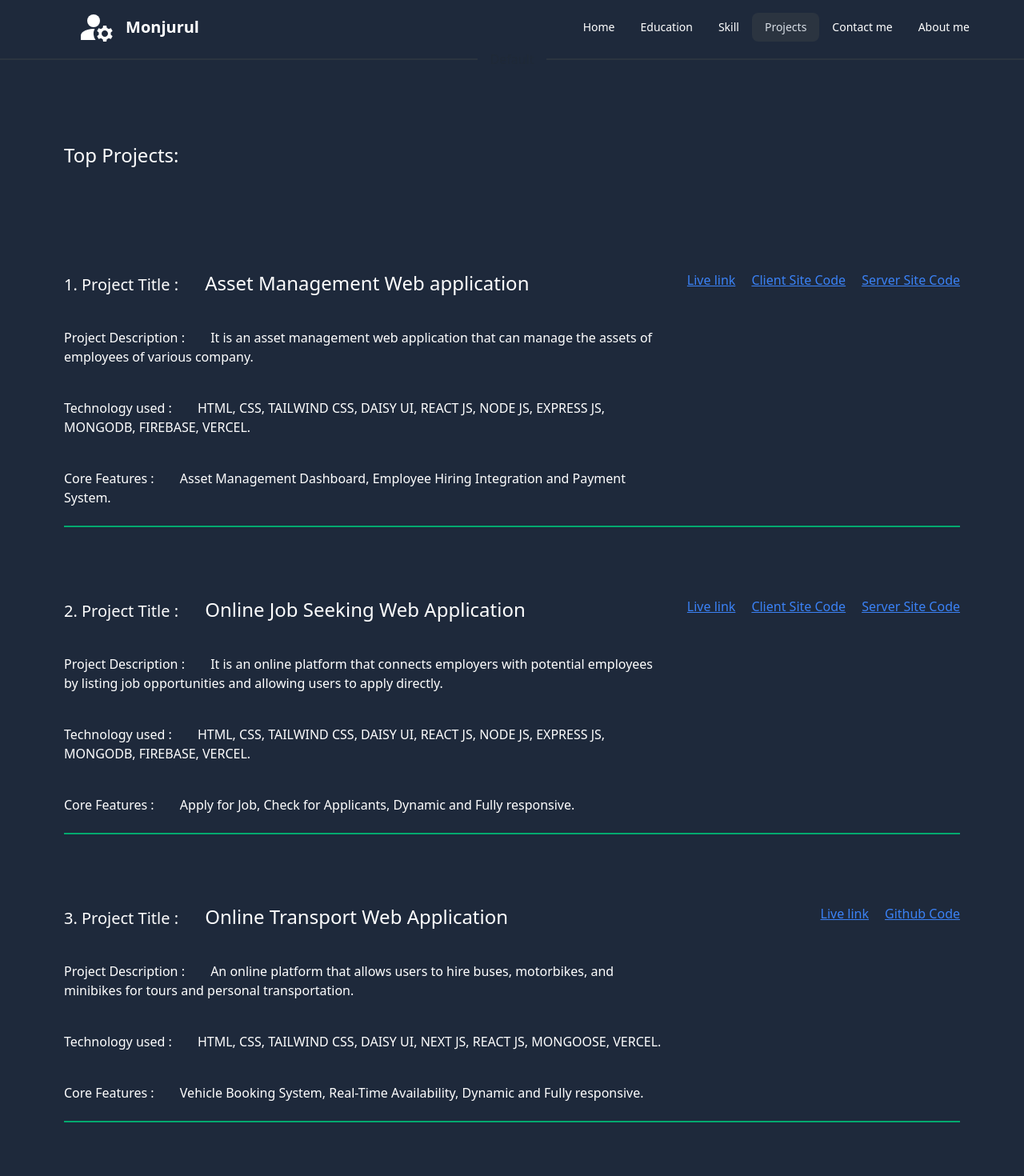
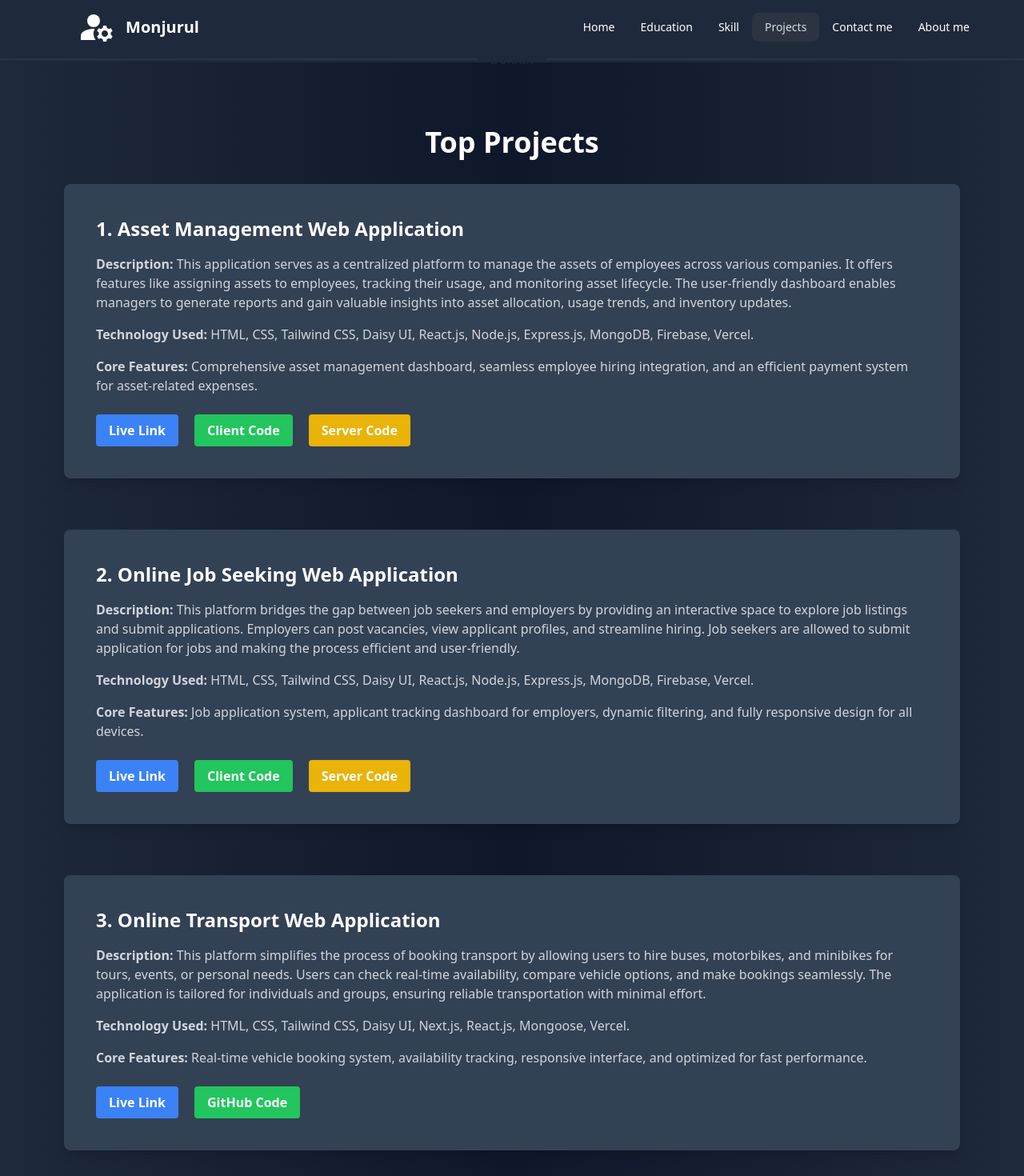
Before and after one commit to Monjurul-190629/Portfolio_website, a React (Vite) app: page /Project in a window 1280 px wide. Shown: the top 1470 px of the page at 80% size. Built offline with nearby package versions, Linux system fonts and the light colour scheme.

Commit message:
some designs are changed

```diff
--- a/src/Pages/Home/Banner.jsx
+++ b/src/Pages/Home/Banner.jsx
@@ -13,7 +13,7 @@ const Banner = () => {
 
     const handleDownload = () => {
         // Extract the file ID from the URL
-        const fileId = '1HaY-CqAJiQ8s93jl00W9wctAWxnIRgyw'; // File ID from the provided Google Drive link
+        const fileId = '1zpidxJ5hZhYGgKezitrlfnbyA_QOnqOB'; // File ID from the provided Google Drive link
         const downloadLink = `https://drive.google.com/uc?export=download&id=${fileId}`;
 
         // Create an anchor element and trigger a click to start the download
--- a/src/Pages/Projects/Project.jsx
+++ b/src/Pages/Projects/Project.jsx
@@ -1,64 +1,122 @@
-import React from 'react';
+import React from "react";
 
 const Project = () => {
   return (
-        <div className='bg-slate-800 text-white lg:p-20 p-4'>
-            <p className='text-2xl bold'>Top Projects: </p>
-            <br></br>
-            <br></br>
-            <div>
-                <div>
-                    <div className='flex gap-5 flex-col lg:flex-row lg:gap-10  mt-3 lg:mt-20'>
-                        <p className='flex-1 text-xl'><span className="pr-7 ">1. Project Title : </span> <span className="bold text-2xl">Asset Management Web application</span></p>
-                        <div className='flex flex-row gap-5'>
-                            <a href="https://service-provider-ba91f.web.app/" className='underline semibold text-blue-500'>Live link</a>
-                            <a href="https://github.com/Monjurul-190629/Asset-management-website" className='underline semibold text-blue-500'>Client Site Code</a>
-                            <a href="https://github.com/Monjurul-190629/Asset-management-website-server" className='underline semibold text-blue-500'>Server Site Code</a>
+    <div className="bg-gradient-to-r from-slate-800 via-slate-900 to-slate-800 text-white lg:p-20 p-6 -mt-5">
+      <h2 className="text-4xl font-extrabold mb-8 text-center">Top Projects</h2>
+
+      {/* Project List */}
+      <div className="space-y-16">
+        {/* Project 1 */}
+        <div className="bg-slate-700 shadow-lg rounded-lg p-6 lg:p-10">
+          <h3 className="text-2xl font-bold mb-4">1. Asset Management Web Application</h3>
+          <p className="mb-4 text-gray-300">
+            <strong>Description:</strong> This application serves as a centralized platform to manage the assets of employees across various companies. It offers features like assigning assets to employees, tracking their usage, and monitoring asset lifecycle. The user-friendly dashboard enables managers to generate reports and gain valuable insights into asset allocation, usage trends, and inventory updates.
+          </p>
+          <p className="mb-4 text-gray-300">
+            <strong>Technology Used:</strong> HTML, CSS, Tailwind CSS, Daisy UI, React.js, Node.js, Express.js, MongoDB, Firebase, Vercel.
+          </p>
+          <p className="mb-6 text-gray-300">
+            <strong>Core Features:</strong> Comprehensive asset management dashboard, seamless employee hiring integration, and an efficient payment system for asset-related expenses.
+          </p>
+          <div className="flex gap-5 flex-wrap">
+            <a
+              href="https://service-provider-ba91f.web.app/"
+              className="bg-blue-500 hover:bg-blue-600 text-white font-semibold py-2 px-4 rounded transition duration-300"
+              target="_blank"
+              rel="noopener noreferrer"
+            >
+              Live Link
+            </a>
+            <a
+              href="https://github.com/Monjurul-190629/Asset-management-website"
+              className="bg-green-500 hover:bg-green-600 text-white font-semibold py-2 px-4 rounded transition duration-300"
+              target="_blank"
+              rel="noopener noreferrer"
+            >
+              Client Code
+            </a>
+            <a
+              href="https://github.com/Monjurul-190629/Asset-management-website-server"
+              className="bg-yellow-500 hover:bg-yellow-600 text-white font-semibold py-2 px-4 rounded transition duration-300"
+              target="_blank"
+              rel="noopener noreferrer"
+            >
+              Server Code
+            </a>
           </div>
         </div>
-                    <div>
-                        <p className='flex-1 mt-10 w-2/3'><span className="pr-7">Project Description : </span> <span className=""> It is an asset management web application that can manage the assets of employees of various
-                            company.</span></p>
-                        <p className='flex-1 mt-10 w-2/3'><span className="pr-7">Technology used : </span> <span className=""> HTML, CSS, TAILWIND CSS, DAISY UI, REACT JS, NODE JS, EXPRESS JS, MONGODB, FIREBASE, VERCEL.</span></p>
-                        <p className='flex-1 mt-10 w-2/3'><span className="pr-7">Core Features : </span> <span className="">Asset Management Dashboard, Employee Hiring Integration and Payment System.</span></p>
-                        <div className="divider divider-success"></div>
+
+        {/* Project 2 */}
+        <div className="bg-slate-700 shadow-lg rounded-lg p-6 lg:p-10">
+          <h3 className="text-2xl font-bold mb-4">2. Online Job Seeking Web Application</h3>
+          <p className="mb-4 text-gray-300">
+            <strong>Description:</strong> This platform bridges the gap between job seekers and employers by providing an interactive space to explore job listings and submit applications. Employers can post vacancies, view applicant profiles, and streamline hiring. Job seekers are allowed to submit application for jobs and making the process efficient and user-friendly.
+          </p>
+          <p className="mb-4 text-gray-300">
+            <strong>Technology Used:</strong> HTML, CSS, Tailwind CSS, Daisy UI, React.js, Node.js, Express.js, MongoDB, Firebase, Vercel.
+          </p>
+          <p className="mb-6 text-gray-300">
+            <strong>Core Features:</strong> Job application system, applicant tracking dashboard for employers, dynamic filtering, and fully responsive design for all devices.
+          </p>
+          <div className="flex gap-5 flex-wrap">
+            <a
+              href="https://job-seeking-website-8ebe5.web.app/"
+              className="bg-blue-500 hover:bg-blue-600 text-white font-semibold py-2 px-4 rounded transition duration-300"
+              target="_blank"
+              rel="noopener noreferrer"
+            >
+              Live Link
+            </a>
+            <a
+              href="https://github.com/Monjurul-190629/Job_seeking_website_client"
+              className="bg-green-500 hover:bg-green-600 text-white font-semibold py-2 px-4 rounded transition duration-300"
+              target="_blank"
+              rel="noopener noreferrer"
+            >
+              Client Code
+            </a>
+            <a
+              href="https://github.com/Monjurul-190629/job-seeking-website-server"
+              className="bg-yellow-500 hover:bg-yellow-600 text-white font-semibold py-2 px-4 rounded transition duration-300"
+              target="_blank"
+              rel="noopener noreferrer"
+            >
+              Server Code
+            </a>
+          </div>
         </div>
 
-
-                    <div className='flex gap-5 flex-col lg:flex-row lg:gap-10 mt-10 lg:mt-20'>
-                        <p className='flex-1 text-xl'><span className="pr-7 ">2. Project Title : </span> <span className="bold text-2xl">Online Job Seeking Web Application</span></p>
-                        <div className='flex flex-row gap-5'>
-                            <a href="https://job-seeking-website-8ebe5.web.app/" className='underline semibold text-blue-500'>Live link</a>
-                            <a href="https://github.com/Monjurul-190629/Job_seeking_website_client" className='underline semibold text-blue-500'>Client Site Code</a>
-                            <a href="https://github.com/Monjurul-190629/job-seeking-website-server" className='underline semibold text-blue-500'>Server Site Code</a>
+        {/* Project 3 */}
+        <div className="bg-slate-700 shadow-lg rounded-lg p-6 lg:p-10">
+          <h3 className="text-2xl font-bold mb-4">3. Online Transport Web Application</h3>
+          <p className="mb-4 text-gray-300">
+            <strong>Description:</strong> This platform simplifies the process of booking transport by allowing users to hire buses, motorbikes, and minibikes for tours, events, or personal needs. Users can check real-time availability, compare vehicle options, and make bookings seamlessly. The application is tailored for individuals and groups, ensuring reliable transportation with minimal effort.
+          </p>
+          <p className="mb-4 text-gray-300">
+            <strong>Technology Used:</strong> HTML, CSS, Tailwind CSS, Daisy UI, Next.js, React.js, Mongoose, Vercel.
+          </p>
+          <p className="mb-6 text-gray-300">
+            <strong>Core Features:</strong> Real-time vehicle booking system, availability tracking, responsive interface, and optimized for fast performance.
+          </p>
+          <div className="flex gap-5 flex-wrap">
+            <a
+              href="https://transport-hluc2m23l-monjuruls-projects.vercel.app/"
+              className="bg-blue-500 hover:bg-blue-600 text-white font-semibold py-2 px-4 rounded transition duration-300"
+              target="_blank"
+              rel="noopener noreferrer"
+            >
+              Live Link
+            </a>
+            <a
+              href="https://github.com/Monjurul-190629/Bus_Transport_Web/tree/main/transport-app"
+              className="bg-green-500 hover:bg-green-600 text-white font-semibold py-2 px-4 rounded transition duration-300"
+              target="_blank"
+              rel="noopener noreferrer"
+            >
+              GitHub Code
+            </a>
           </div>
-                    </div>
-                    <div>
-                        <p className='flex-1 mt-10 w-2/3'><span className="pr-7">Project Description : </span> <span className="">It is an online platform that connects employers with potential employees by listing job opportunities
-                            and allowing users to apply directly.</span></p>
-                        <p className='flex-1 mt-10 w-2/3'><span className="pr-7">Technology used : </span> <span className=""> HTML, CSS, TAILWIND CSS, DAISY UI, REACT JS, NODE JS, EXPRESS JS, MONGODB, FIREBASE, VERCEL.</span></p>
-                        <p className='flex-1 mt-10 w-2/3'><span className="pr-7">Core Features : </span> <span className="">Apply for Job, Check for Applicants, Dynamic and Fully responsive.</span></p>
-                        <div className="divider divider-success"></div>
-                    </div>
-
-
-                    <div className='flex gap-5 flex-col lg:flex-row lg:gap-10 mt-10 lg:mt-20'>
-                        <p className='flex-1 text-xl'><span className="pr-7 ">3. Project Title : </span> <span className="bold text-2xl">Online Transport Web Application</span></p>
-                        <div className='flex flex-row gap-5'>
-                            <a href="https://transport-hluc2m23l-monjuruls-projects.vercel.app/" className='underline semibold text-blue-500'>Live link</a>
-                            <a href="https://github.com/Monjurul-190629/Bus_Transport_Web/tree/main/transport-app" className='underline semibold text-blue-500'>Github Code</a>
-
-
-                        </div>
-                    </div>
-                    <div>
-                        <p className='flex-1 mt-10 w-2/3'><span className="pr-7">Project Description : </span> <span className="">An online platform that allows users to hire buses, motorbikes, and minibikes for tours and personal transportation.</span></p>
-                        <p className='flex-1 mt-10 w-2/3'><span className="pr-7">Technology used : </span> <span className=""> HTML, CSS, TAILWIND CSS, DAISY UI, NEXT JS, REACT JS, MONGOOSE, VERCEL.</span></p>
-                        <p className='flex-1 mt-10 w-2/3'><span className="pr-7">Core Features : </span> <span className="">Vehicle Booking System, Real-Time Availability, Dynamic and Fully responsive.</span></p>
-                        <div className="divider divider-success"></div>
-                    </div>
-
-
         </div>
       </div>
     </div>
```
Lines whose indentation alone changed are shown as unchanged.
